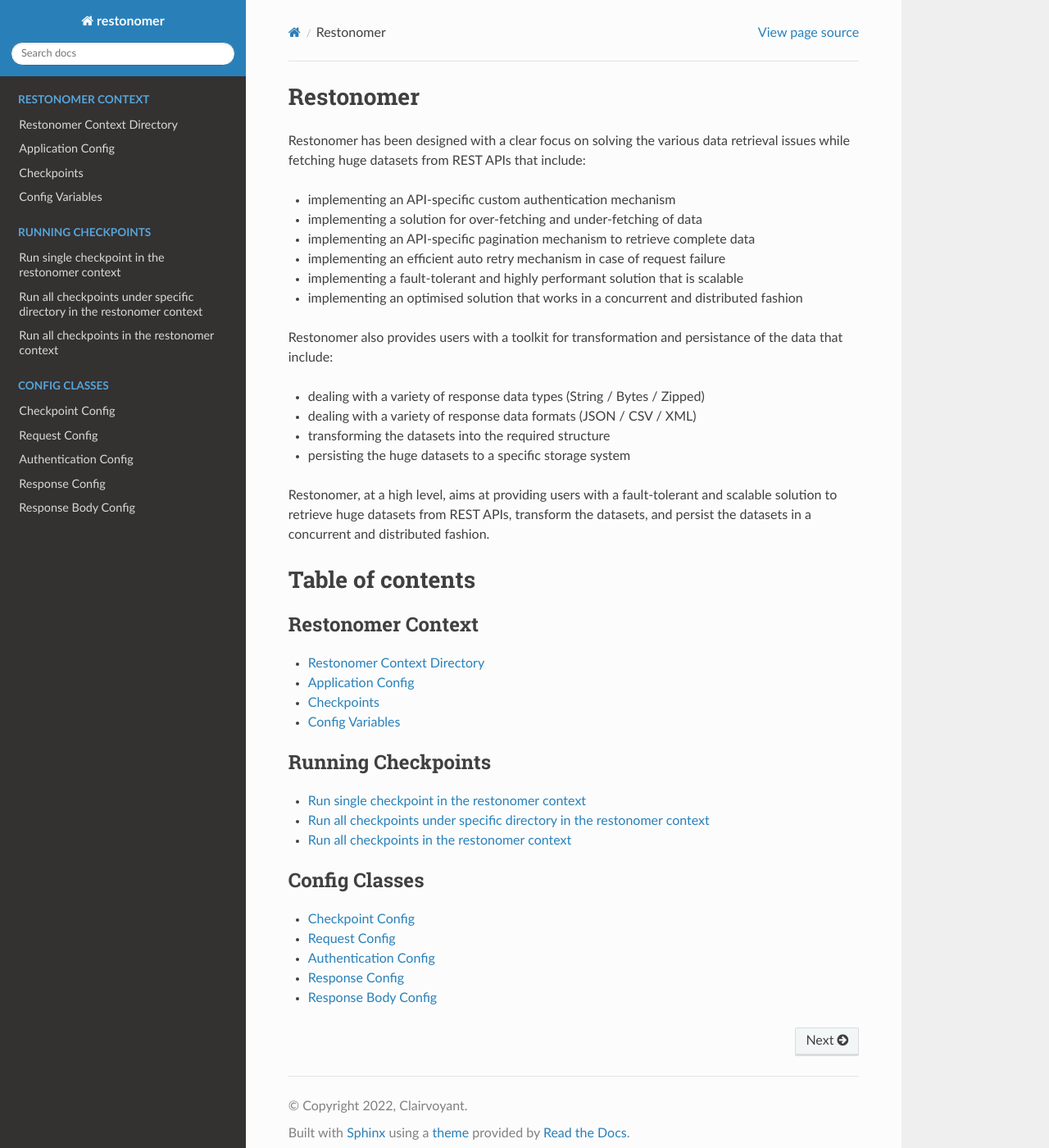
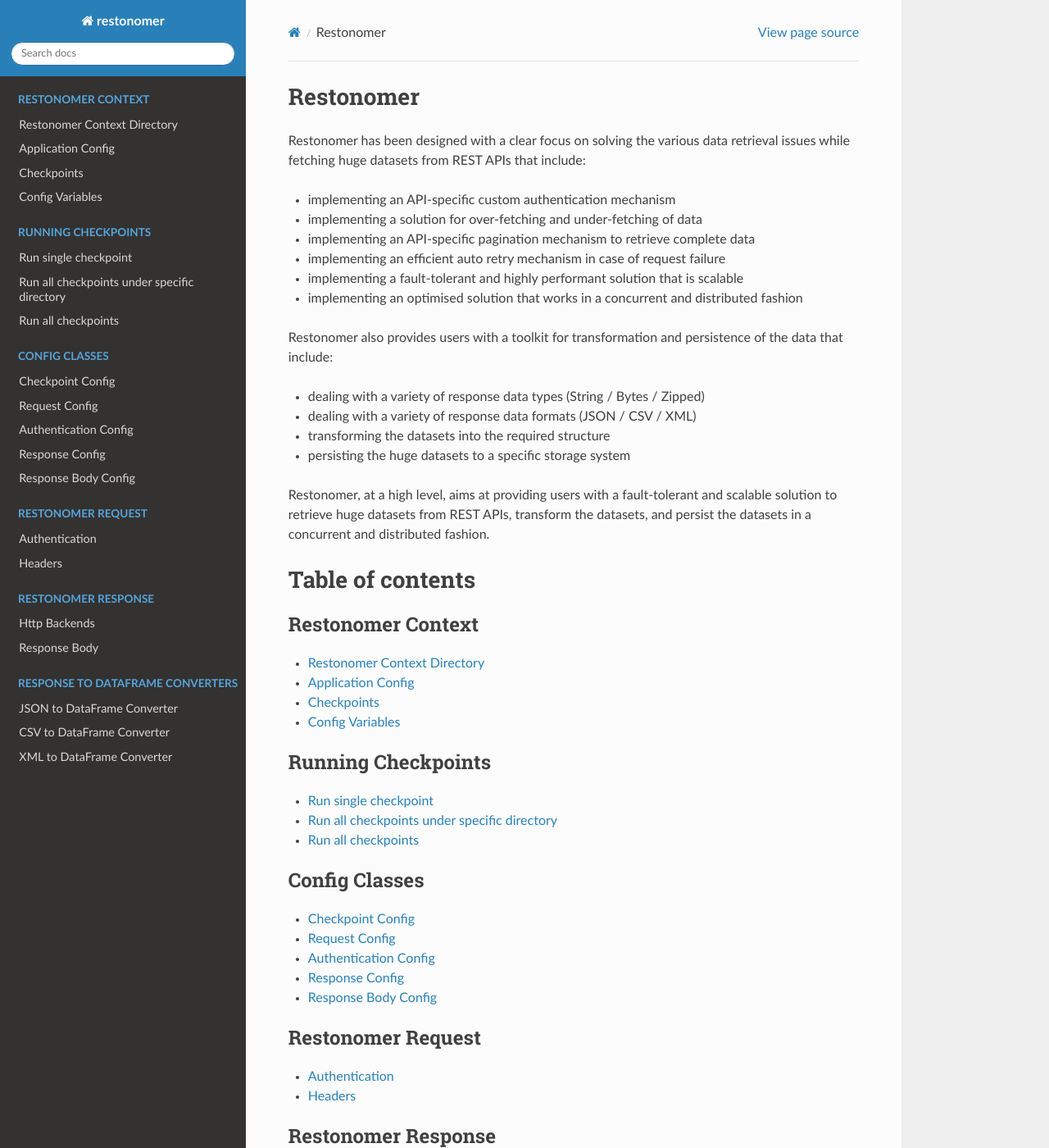
Before and after one commit to teamclairvoyant/restonomer, a Sphinx documentation site: the page built from docs/source/index.md, in a window 1280 px wide and 1400 px high. Shown: the whole window at 82% size. Built offline with Sphinx 7.4.7 and the Read the Docs theme 2.0.0, drawn with Linux system fonts in a browser that asks for light colours; some of the changed text lies outside the part shown.

Commit message:
Adding documentation files

````diff
--- /dev/null
+++ b/docs/source/dataframe_converters.md
@@ -0,0 +1,3 @@
+# JSON to DataFrame Converter
+# CSV to DataFrame Converter
+# XML to DataFrame Converter
--- a/docs/source/index.md
+++ b/docs/source/index.md
@@ -15,7 +15,7 @@ Restonomer has been designed with a clear focus on solving the various data retr
 * implementing an optimised solution that works in a concurrent and distributed fashion
 
 
-Restonomer also provides users with a toolkit for transformation and persistance of the data that include:
+Restonomer also provides users with a toolkit for transformation and persistence of the data that include:
 
 * dealing with a variety of response data types (String / Bytes / Zipped)
 
@@ -49,4 +49,22 @@ Restonomer, at a high level, aims at providing users with a fault-tolerant and s
    :caption: Config Classes
 
    config_classes
+
+.. toctree::
+   :maxdepth: 2
+   :caption: Restonomer Request
+
+   restonomer_request
+
+.. toctree::
+   :maxdepth: 2
+   :caption: Restonomer Response
+
+   restonomer_response
+
+.. toctree::
+   :maxdepth: 2
+   :caption: Response to DataFrame Converters
+
+   dataframe_converters
 ```
--- /dev/null
+++ b/docs/source/restonomer_request.md
@@ -0,0 +1,3 @@
+# Authentication
+
+# Headers
--- /dev/null
+++ b/docs/source/restonomer_response.md
@@ -0,0 +1,3 @@
+# Http Backends
+
+# Response Body
--- a/docs/source/running_checkpoints.md
+++ b/docs/source/running_checkpoints.md
@@ -1,5 +1,5 @@
-# Run single checkpoint in the restonomer context
+# Run single checkpoint
 
-# Run all checkpoints under specific directory in the restonomer context
+# Run all checkpoints under specific directory
 
-# Run all checkpoints in the restonomer context
+# Run all checkpoints
````
